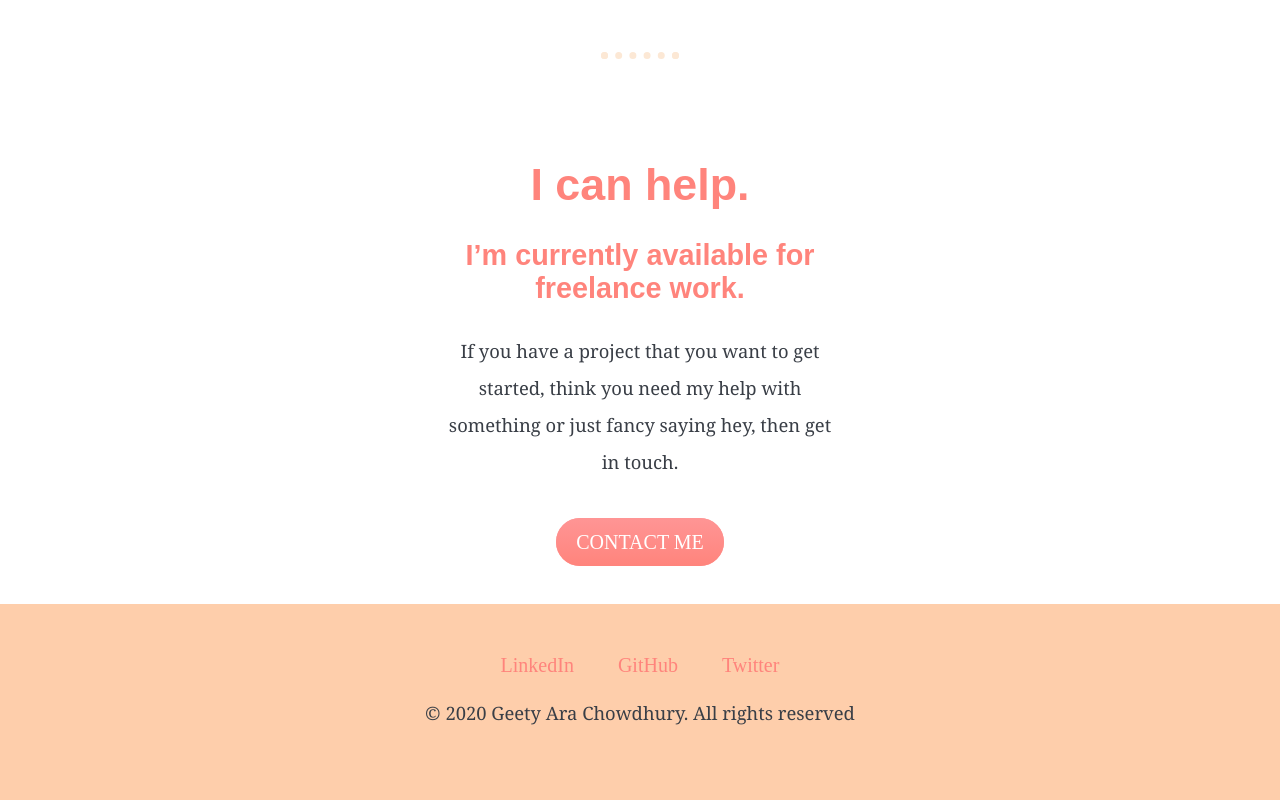
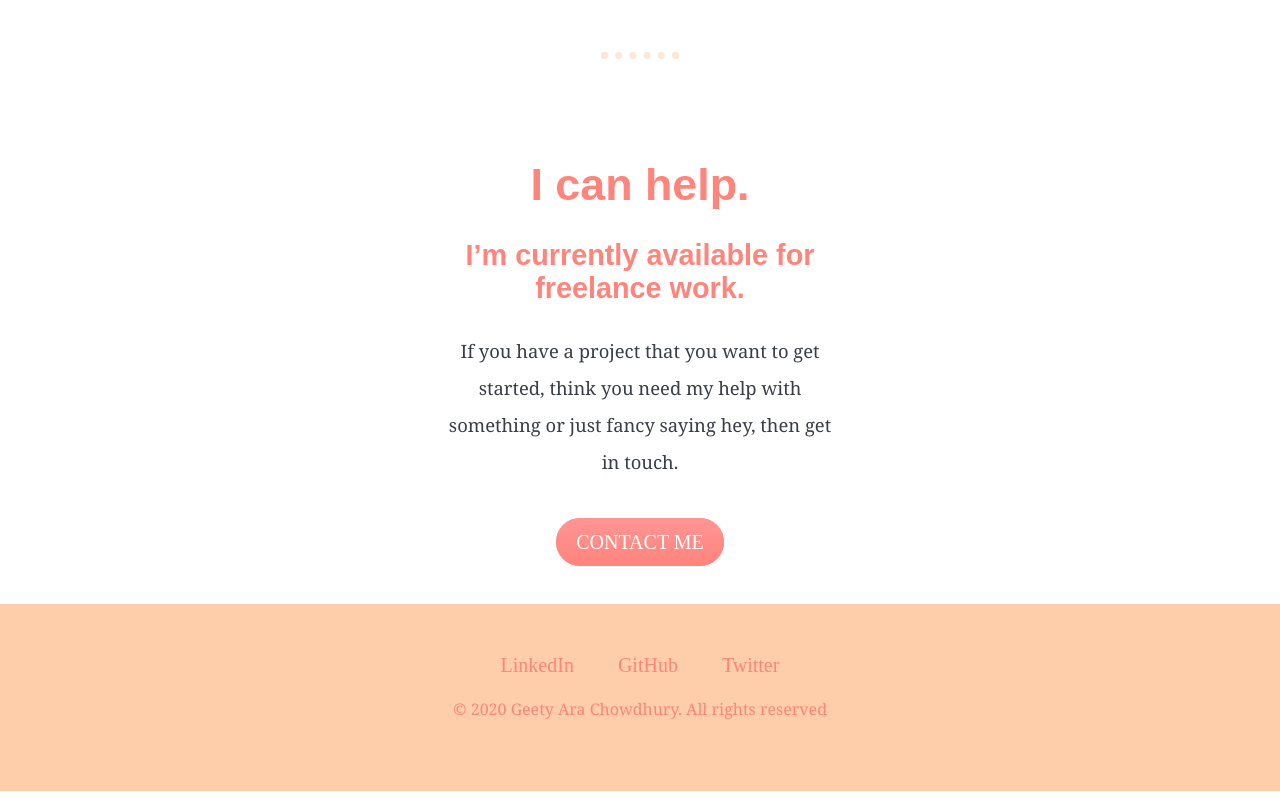
Before and after one commit to geetyarachowdhury/cv, a plain HTML site: page index.html in a window 1280 px wide. Shown: the part 2362-3162 px from the top of the page. Drawn offline with Linux system fonts and the light colour scheme.

Commit message:
Update style.css

```diff
--- a/style.css
+++ b/style.css
@@ -50,6 +50,11 @@ a {
 
 a:hover {
     color: white;
+}
+
+.credit {
+    font-size: 1rem;
+    color: #ff847c;
 }
 
 .upper-part {
```
